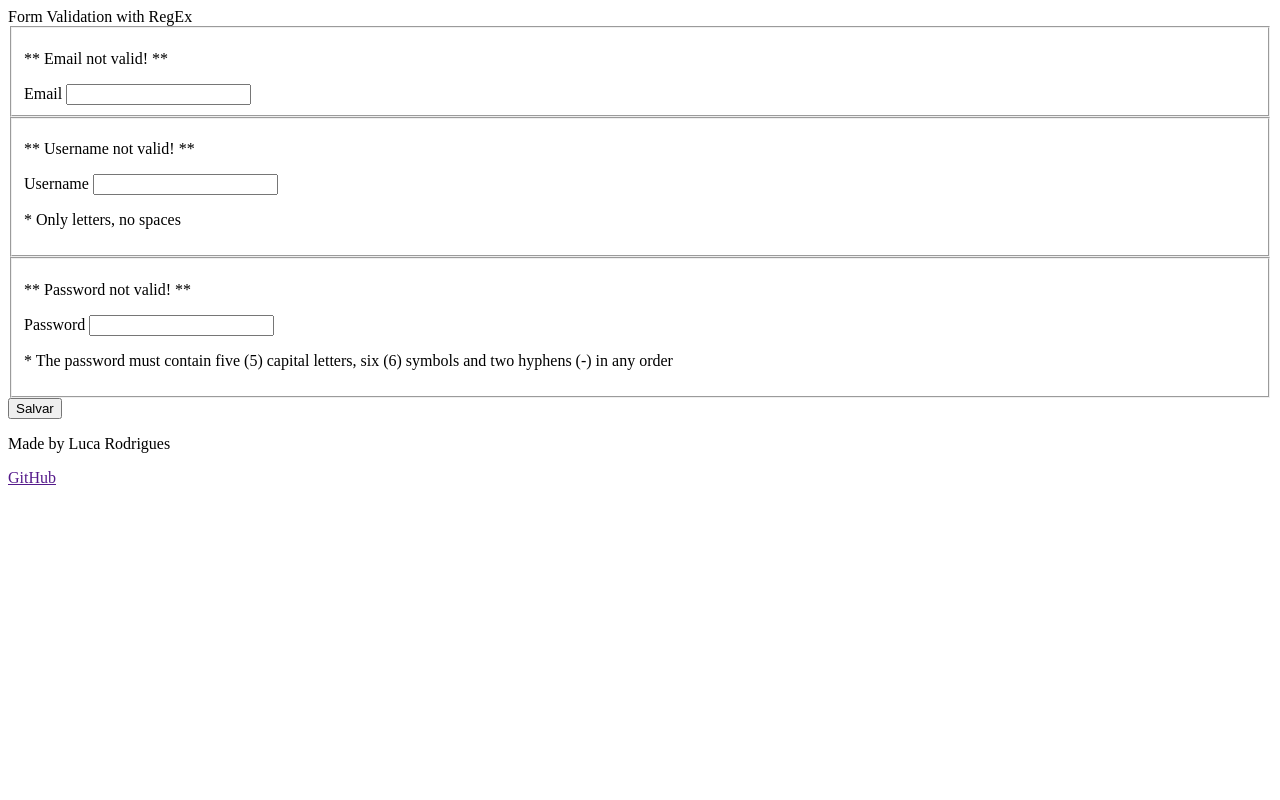
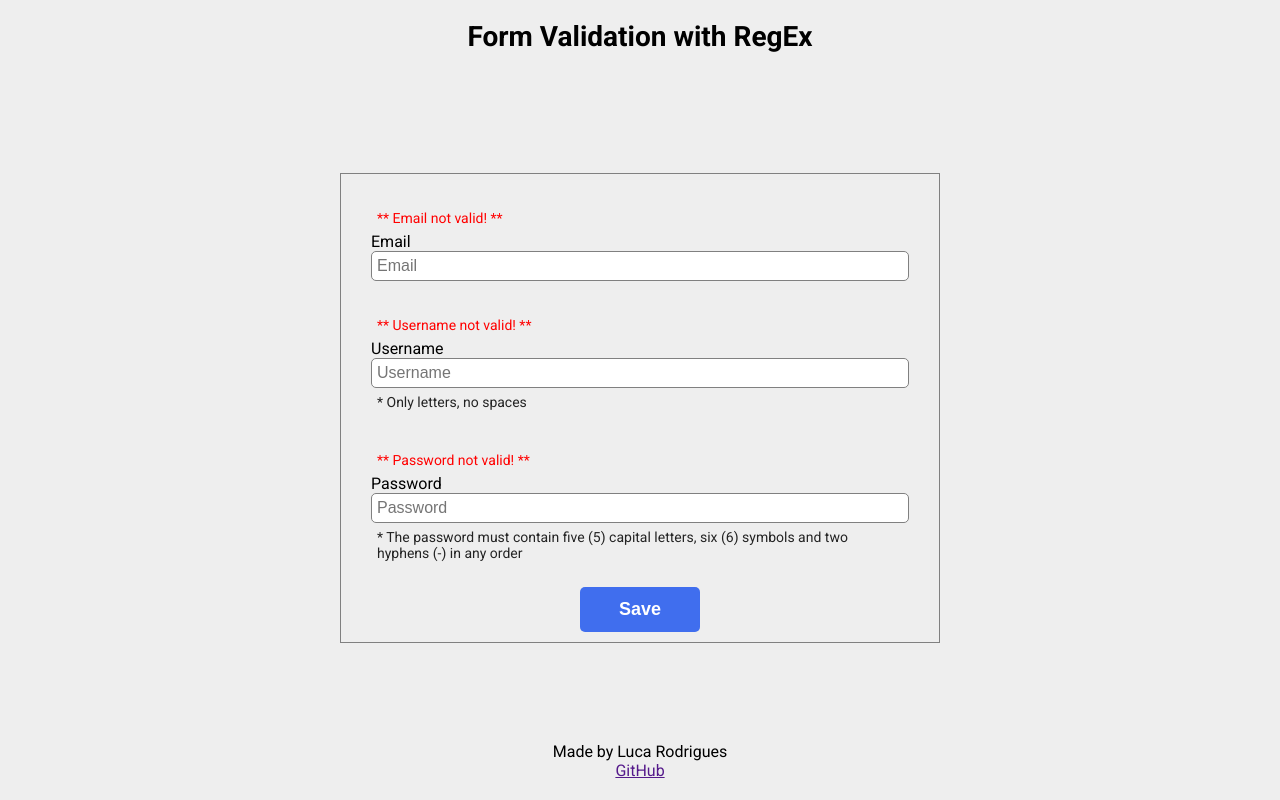
Before and after one commit to lucarod/small-web-projects-to-learn-web-basics, a plain HTML site: page RegExFormValidation/index.html in a window 1280 px wide. Drawn offline with Linux system fonts and the light colour scheme.

Commit message:
feat(RegExFormValdiation): Add basic css and change some of the html

```diff
--- a/RegExFormValidation/index.html
+++ b/RegExFormValidation/index.html
@@ -5,29 +5,39 @@
     <meta http-equiv="X-UA-Compatible" content="IE=edge">
     <meta name="viewport" content="width=device-width, initial-scale=1.0">
     <title>Form Validation with RegEx</title>
+    <link rel="stylesheet" href="style.css">
+    <link rel="preconnect" href="https://fonts.gstatic.com">
+    <link href="https://fonts.googleapis.com/css2?family=Roboto:wght@100;400;700&display=swap" rel="stylesheet">
 </head>
 <body>
-    <header>Form Validation with RegEx</header>
+    <header>
+        <h1>Form Validation with RegEx</h1>
+    </header>
     <main>
         <form action="#">
+            <div class="fieldsets">
                 <fieldset>
                     <p class="error-message">** Email not valid! **</p>
-                <label for="">Email</label>
-                <input type="text">
+                    <label for="email">Email</label>
+                    <br>
+                    <input type="text" id="email" name="email" placeholder="Email">
                 </fieldset>
                 <fieldset>
                     <p class="error-message">** Username not valid! **</p>
-                <label for="">Username</label>
-                <input type="text">
-                <p>* Only letters, no spaces</p>
+                    <label for="username">Username</label>
+                    <br>
+                    <input type="text" id="username" name="username" placeholder="Username">
+                    <p class="note">* Only letters, no spaces</p>
                 </fieldset>
                 <fieldset>
                     <p class="error-message">** Password not valid! **</p>
-                <label for="">Password</label>
-                <input type="password">
-                <p>* The password must contain five &#40;5&#41; capital letters, six &#40;6&#41; symbols and two hyphens &#40;-&#41; in any order</p>
+                    <label for="password">Password</label>
+                    <br>
+                    <input type="password" id="password" name="password" placeholder="Password">
+                    <p class="note">* The password must contain five &#40;5&#41; capital letters, six &#40;6&#41; symbols and two hyphens &#40;-&#41; in any order</p>
                 </fieldset>
-            <button>Salvar</button>
+            </div>
+            <button>Save</button>
         </form>
     </main>
     <footer>
--- a/RegExFormValidation/style.css
+++ b/RegExFormValidation/style.css
@@ -0,0 +1,95 @@
+* {
+    margin: 0;
+    padding: 0;
+    box-sizing: border-box;
+}
+
+body {
+    background-color: #EEE;
+    height: 100vh;
+    font-family: 'Roboto', sans-serif;
+
+    display: flex;
+    flex-direction: column;
+    align-items: center;
+    justify-content: space-between;
+}
+
+header {
+    width: 100%;
+    padding: 20px;
+    text-align: center;
+}
+
+h1 {
+    font-size: 28px;
+}
+
+form {
+    width: 600px;
+    border: 1px solid gray;
+    padding: 10px;
+
+    display: flex;
+    flex-direction: column;
+    align-items: center;
+}
+
+fieldset {
+    border: none;
+    padding: 10px;
+    margin: 10px;
+}
+
+fieldset p {
+    font-size: 14px;
+    margin: 6px;
+}
+
+.error-message {
+    color: red;
+}
+
+.note {
+    opacity: .85;
+}
+
+input {
+    width: 100%;
+    border: 1px solid gray;
+    border-radius: 5px;
+    padding: 5px;
+    font-size: 16px;
+}
+
+button {
+    border: none;
+    border-radius: 5px;
+
+    color: white;
+    background-color: rgb(64, 110, 238);
+
+    font-size: 18px;
+    font-weight: bold;
+
+    width: 120px;
+    height: 45px;
+
+    transition: background-color 0.15s ease;
+
+    cursor: pointer;
+}
+
+button:hover {
+    background-color: rgb(66, 129, 247);
+}
+
+button:active {
+    background-color: rgb(95, 164, 255);
+}
+
+footer {
+    width: 100%;
+    margin-bottom: 20px;
+    text-align: center;
+}
```
Lines whose indentation alone changed are shown as unchanged.
